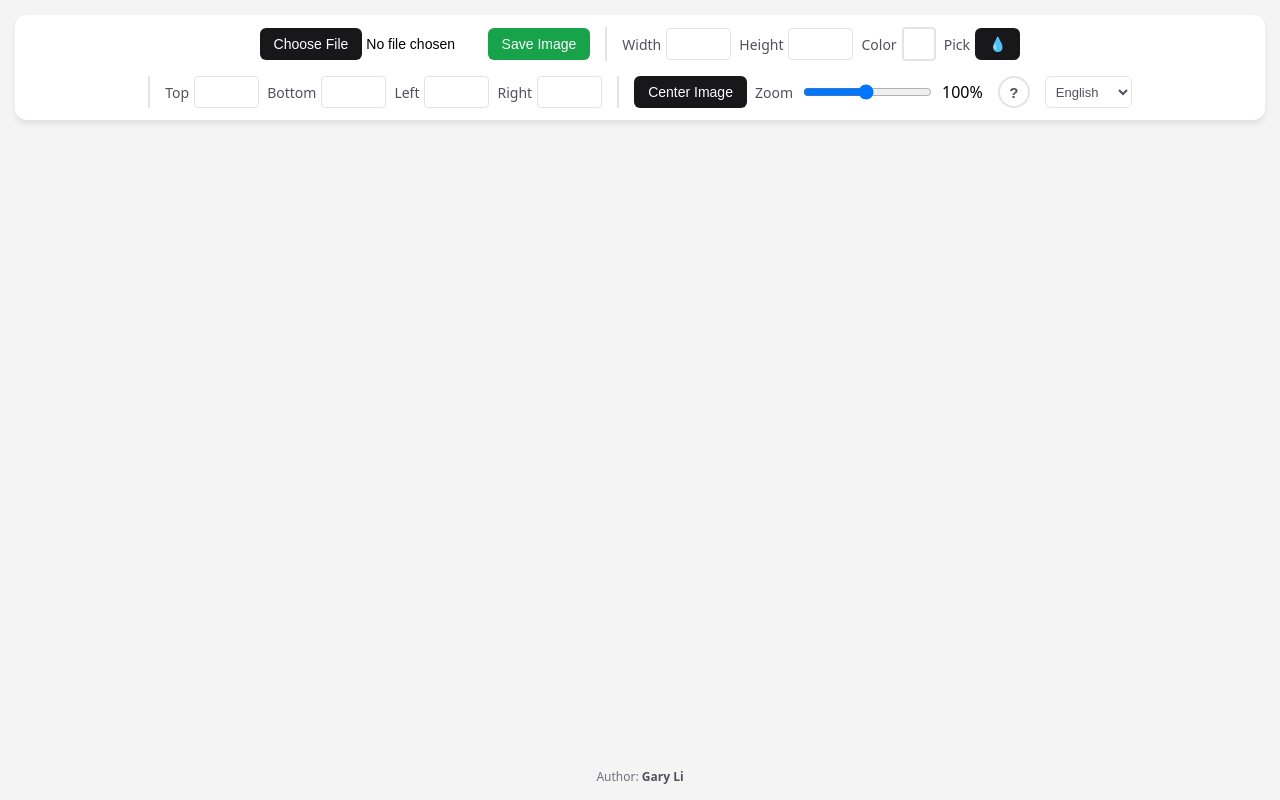
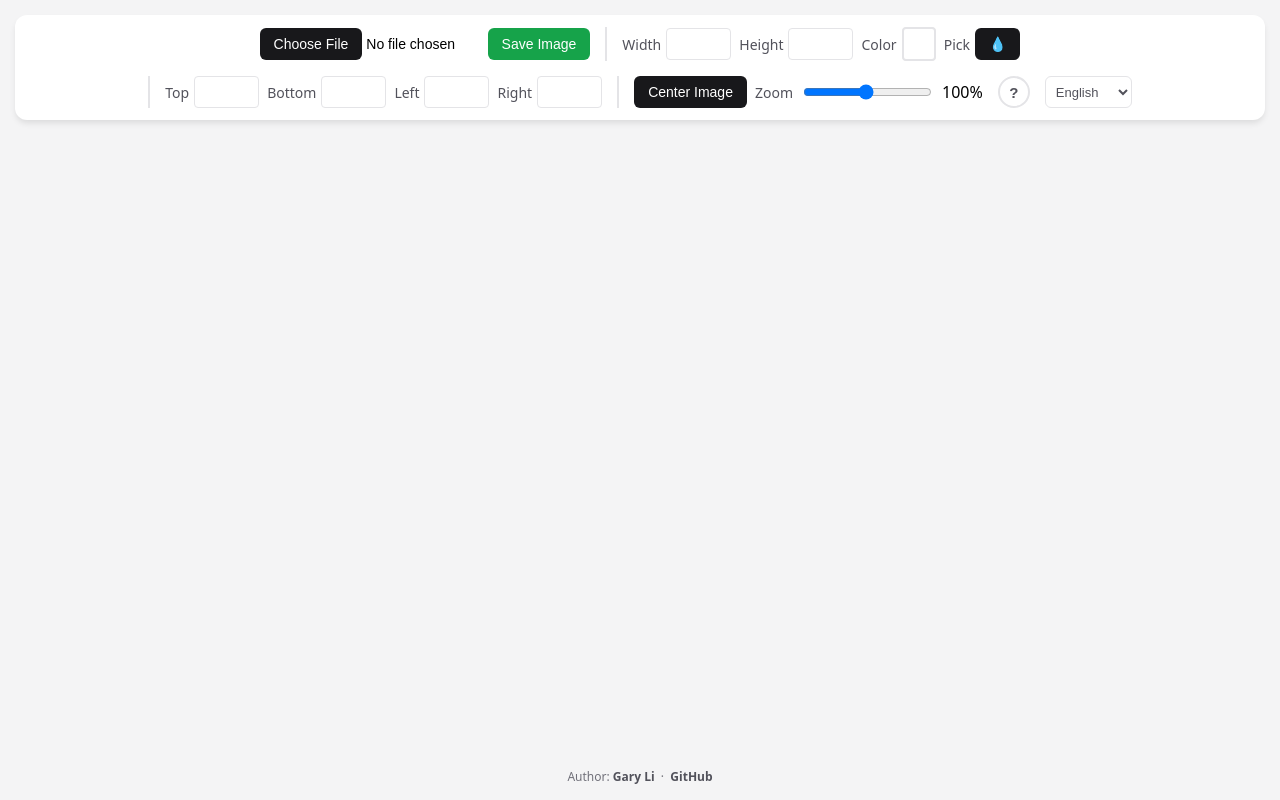
Before and after one commit to garily/image-uncrop, a website: page index.html in a window 1280 px wide. Drawn offline with Linux system fonts and the light colour scheme.

Commit message:
feat: add GitHub repository link to footnote

```diff
--- a/index.html
+++ b/index.html
@@ -337,6 +337,8 @@
 
     <div class="footnote">
         <span data-i18n="author">Author:</span> <a href="https://github.com/garily" target="_blank" rel="noopener noreferrer">Gary Li</a>
+        &nbsp;·&nbsp;
+        <a href="https://github.com/garily/image-uncrop" target="_blank" rel="noopener noreferrer">GitHub</a>
     </div>
 
     <script>
```
